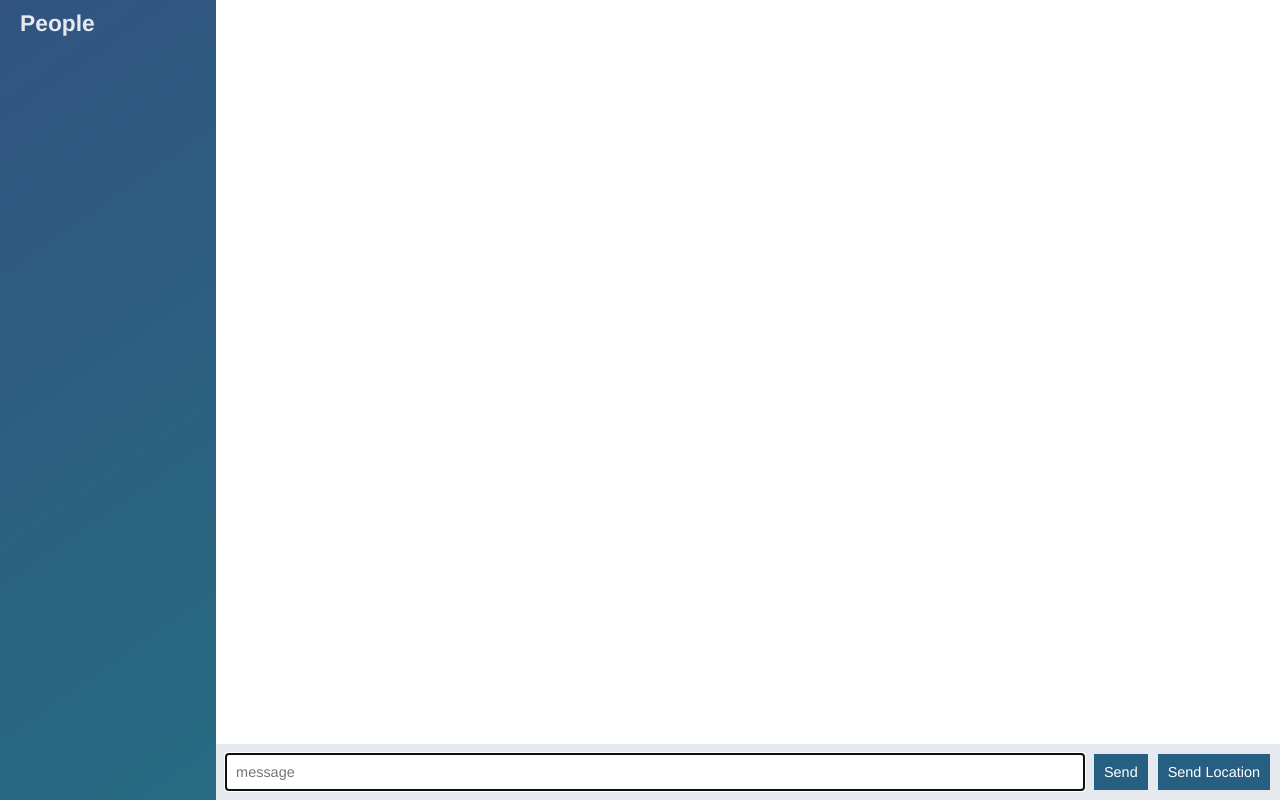
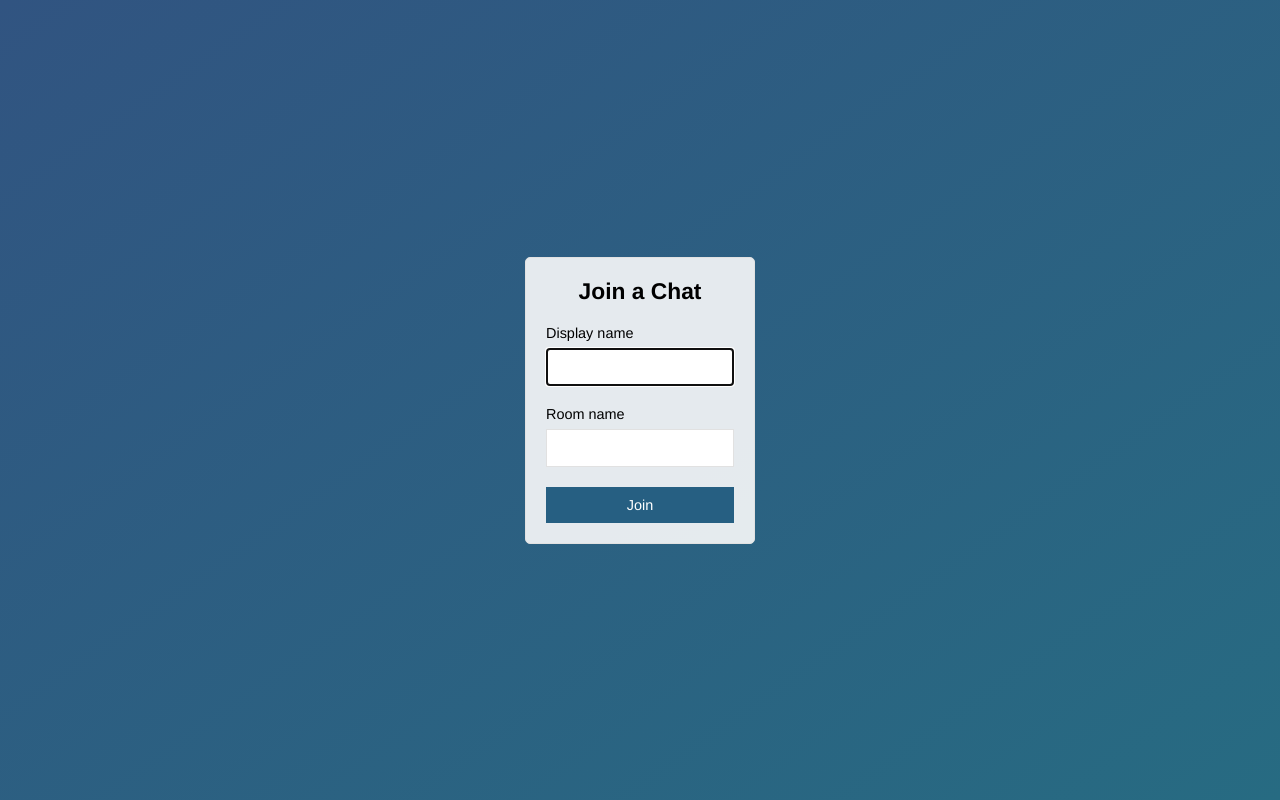
Before and after one commit to mohamedelbalshy/node-chat-app, a website: page public/index.html in a window 1280 px wide. Drawn offline with nearby package versions, Linux system fonts and the light colour scheme; no server answers.

Commit message:
Add join page that submit to chat.html

```diff
--- a/public/index.html
+++ b/public/index.html
@@ -1,60 +1,32 @@
 <!DOCTYPE html>
+
 <html>
     <head>
-
         <meta charset="utf-8">
+        <title>Join | ChatApp</title>
+        <meta name="viewport" content="width=device-width, intial-scale=1, user-scalable=no">
         <link rel="stylesheet" href="css/styles.css">
     </head>
 
-    <body class="chat">
-
-        <div class="chat__sidebar">
-            <h3>People</h3>
-            <div id="users"></div>
-        </div>
-
-        <div class="chat__main">
-                <ol id="messages" class="chat__messages"></ol>
-                <div class="chat__footer">
-                        <form id="message-form">
-                            <input type="text" name="message" placeholder="message" autofocus autocomplete="off"/>
-                            <button type="submit" >Send</button>
-                        </form>
-                        <button id="send-location">Send Location</button>
+    <body class="centered-form">
+        <div class="centered-form__form">
+            <form action="/chat.html">
+                <div class="form-field">
+                    <h3>Join a Chat</h3>
                 </div>
+                <div class="form-field">
+                    <label>Display name</label>
+                    <input type="text" name="name" autofocus>
+                </div>
+                <div class="form-field">
+                    <label>Room name</label>
+                    <input type="text" name="room">
+                </div>
+                <div class="form-field">
+                    <button>Join</button>
+                </div>
+            </form>
 
         </div>
-
-        <script id="message-template" type="text/template">
-            <li class="message">
-                <div class="message__title">
-                    <h4>{{from}}</h4>
-                    <span>{{createAt}}</span>
-                </div>
-                <div class="message__body">
-                    <p>{{text}}</p>
-                </div>
-            </li>
-        </script>
-
-        <script id="location-message-template" type="text/template">
-            <li class="message">
-                <div class="message__title">
-                    <h4>{{from}}</h4>
-                    <span>{{createAt}}</span>
-                </div>
-                <div class="message__body">
-                    <a href="{{url}}" target="_blank">My Current location</a>
-                </div>
-            </li>
-        </script>
-
-
-
-        <script src="/socket.io/socket.io.js"></script>
-        <script src="./js/libs/jquery-3.3.1.min.js"></script>
-        <script src="./js/libs/moment.js"></script>
-        <script src="./js/libs/mustache.js"></script>
-        <script src="./js/index.js"></script>
     </body>
 </html>
```
Also changed, not shown: public/chat.html (added, +62 -0 lines), public/js/chat.js (renamed from public/js/index.js).
